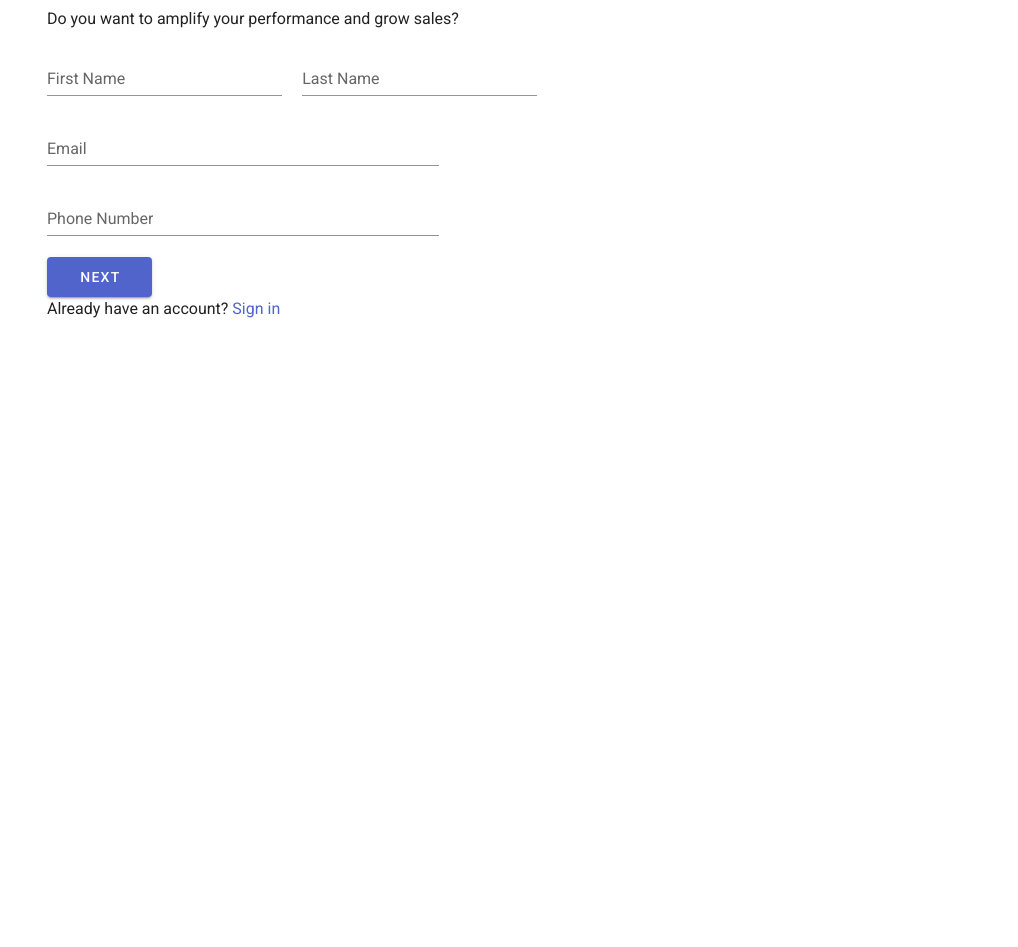
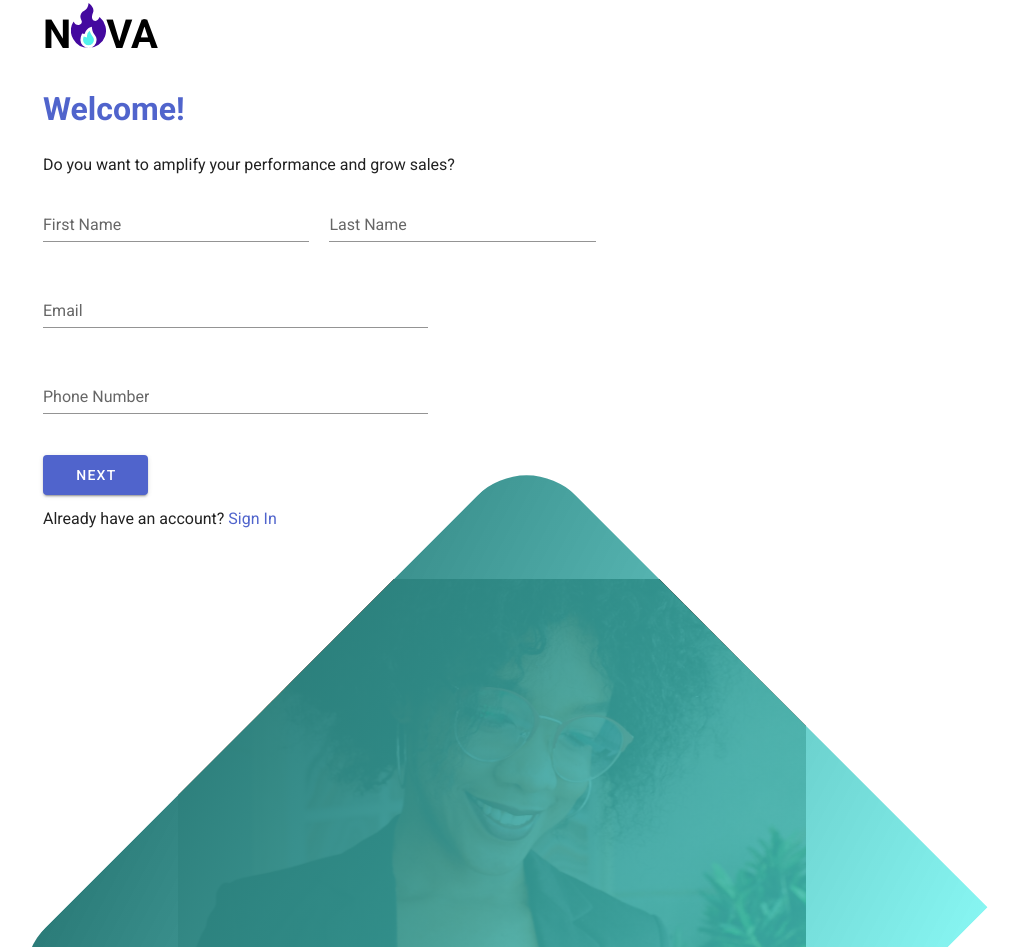
Before and after one commit to boniface193/kuuzza-web-app, a Vue app: page /signup in a window 1280 px wide. Shown: the part 45-992 px from the top of the page, without its empty margins (5-1023 px from the left). Before the commit the page ends 800 px from the top, so only its background shows below. Built offline with nearby package versions, Linux system fonts and the light colour scheme.

Commit message:
Added Signup page

```diff
--- a/src/App.vue
+++ b/src/App.vue
@@ -20,10 +20,7 @@ export default {
     margin: auto;
   }
   #app{
-    max-width: 1700px;
+    max-width: 1500px;
     margin: auto;
   }
-  .v-btn{
-
-  }
 </style>
--- a/src/router/index.js
+++ b/src/router/index.js
@@ -2,6 +2,7 @@ import Vue from "vue";
 import VueRouter from "vue-router";
 import Home from "../views/Home.vue";
 import Signup from "../views/onboarding/Signup.vue";
+import Signin from "../views/onboarding/Signin.vue";
 // import Onboarding from "./onboarding";
 // import Dashboard from "./dashboard";
 
@@ -17,6 +18,11 @@ const routes = [
     path: "/signup",
     name: "Signup",
     component: Signup
+  },
+  {
+    path: "/signin",
+    name: "Signin",
+    component: Signin
   }
 ];
 
--- a/src/views/onboarding/Signin.vue
+++ b/src/views/onboarding/Signin.vue
@@ -1,5 +1,7 @@
 <template>
-
+    <div>
+        Sign In
+    </div>
 </template>
 
 <script>
--- a/src/views/onboarding/Signup.vue
+++ b/src/views/onboarding/Signup.vue
@@ -1,81 +1,302 @@
 <template>
     <v-main>
-        <v-row>
-           <v-col cols="6" class="pt-7 pl-16 pr-7 pb-7">
+        <v-row class="onboarding-conatiner">
+           <v-col class="pl-7 pr-7 pt-15 pl-sm-15 pr-sm-0 pb-5 col-12 col-md-6">
 
-               <a>
-                   <v-img src="">
-                   </v-img>
-               </a>
+               <!-- app logo -->
+               <router-link to="/" class="d-flex dark--text app-logo">
+                   N<v-img src="@/assets/fire.svg"
+                   max-width="35"
+                   ></v-img>VA
+               </router-link>
 
-                <h2 >Welcome!</h2>
-                <p>Do you want to amplify your performance and grow sales?</p>
-               <v-form class="d-flex flex-wrap">
+                <h1 class="primary--text mt-5 mb-0"
+                 v-if="present_form == 'form1' || present_form == 'form2'">Welcome!</h1>
 
+                <h1 class="primary--text mt-5 mb-0"
+                 v-if="present_form == 'form3'">Create your password!</h1>
+
+                <p class="mt-5 mb-0"
+                 v-if="present_form == 'form1' || present_form == 'form2'">
+                    Do you want to amplify your performance and grow sales?
+                </p>
+
+
+                <!-- first form section-->
+                <v-form
+                class="d-flex flex-wrap"
+                ref="form1"
+                v-if="present_form == 'form1'"
+                >
+
+                    <!-- First Name -->
                     <v-text-field
-                    class="name-input mr-5"
-                    v-model="firstname"
-                    :rules="nameRules"
+                    class="name-input mr-5 mt-5"
+                    v-model="first_name"
+                    :rules="first_nameRules"
                     label="First Name"
-                    color="blue"
+                    color="primary"
                     required
                     ></v-text-field>
 
+                    <!-- Last Name -->
                     <v-text-field
-                    class="name-input mr-5"
-                    v-model="lasttname"
-                    :rules="nameRules"
+                    class="name-input mr-5 mt-5"
+                    v-model="last_name"
+                    :rules="last_nameRules"
+                    type="name"
                     label="Last Name"
-                    color="secondary"
+                    color="primary"
                     required
                     ></v-text-field>
 
+                    <!-- Email Adrress-->
                     <v-text-field
-                    class="onboarding-input mr-5"
+                    class="onboarding-input mr-5 mt-5"
                     v-model="email"
                     :rules="emailRules"
+                    type="email"
                     label="Email"
-                    color="secondary"
+                    color="primary"
                     required
                     ></v-text-field>
 
+                    <!-- Phone Number -->
                     <v-text-field
-                    class="onboarding-input mr-5"
-                    v-model="email"
-                    :rules="emailRules"
+                    class="onboarding-input mr-5 mt-5"
+                    v-model="phone_number"
+                    :rules="phoneRules"
                     label="Phone Number"
-                    color="secondary"
+                    color="primary"
                     type="tel"
                     required
                     ></v-text-field>
 
-                    <div class="pa-0">
-                        <v-btn class="primary px-8 py-5">Next</v-btn>
-                        <p>Already have an account? <a>Sign in</a></p>
+                    <!-- button container -->
+                    <div class="pa-0 mt-5" style="width:100%">
+                        <v-btn class="primary px-8 py-5 mb-3" @click="validate_form1">Next</v-btn>
+                        <p>
+                            Already have an account?
+                            <router-link to="/signin" style="text-decoration:none">Sign In</router-link>
+                        </p>
+                    </div>
+                </v-form>
+
+                <!-- second form section -->
+                <v-form
+                class="d-flex flex-wrap"
+                ref="form2"
+                v-if="present_form == 'form2'">
+
+                    <!-- company name -->
+                    <v-text-field
+                    class="onboarding-input mr-5 mt-5"
+                    v-model="company_name"
+                    :rules="company_nameRules"
+                    label="Company Name"
+                    color="primary"
+                    required
+                    ></v-text-field>
+
+                    <!-- button conatainer -->
+                    <div class="pa-0 mt-5" style="width:100%">
+                        <v-btn class="primary px-8 py-5 mb-3" @click="validate_form2">Next</v-btn>
+                    </div>
+                </v-form>
+
+                <!-- third form section -->
+                <v-form
+                class="d-flex flex-wrap"
+                ref="form3"
+                v-if="present_form == 'form3'">
+
+                    <!-- Create password -->
+                    <v-text-field
+                    class="onboarding-input mr-5 mt-5"
+                    v-model="create_password"
+                    :rules="create_passwordRules"
+                    label="Create Password"
+                    type="password"
+                    color="primary"
+                    required
+                    ></v-text-field>
+
+                    <!-- Confirm password-->
+                    <v-text-field
+                    class="onboarding-input mr-5 mt-5"
+                    v-model="confirm_password"
+                    :rules="[confirm_passwordRules, passwordConfirmationRule]"
+                    label="Confirm Password"
+                    type="password"
+                    color="primary"
+                    required
+                    ></v-text-field>
+
+                    <!-- button container -->
+                    <div class="pa-0 mt-5" style="width:100%">
+                        <v-btn class="primary px-8 py-5 mb-3" @click="validate_form3">Complete Sign Up</v-btn>
                     </div>
                 </v-form>
 
            </v-col>
-           <v-col cols="6">
-               <v-img src=""></v-img>
+
+            <!-- banner -->
+            <v-col cols="6 banner d-none d-md-block">
+                <v-img src="@/assets/Image2.svg" width="100%;" height="100%"></v-img>
+                <div class="mask d-flex align-center pl-10">
+                    <p
+                    v-if="present_form == 'form1' || present_form == 'form2'"
+                    class="white--text">
+                        Learn, Compete… Grow
+                    </p>
+
+                    <p
+                    v-if="present_form == 'form3'"
+                    class="white--text" style="width:62%">
+                        <span class="float-left" style="width:100%">Amplify Performance</span><br>
+                        <span class="float-right">Grow Sales</span>
+                    </p>
+                </div>
             </v-col>
+
         </v-row>
     </v-main>
 </template>
 
 <script>
 export default {
-    name: "Signup"
+    name: 'Signup',
+    data: () => ({
+        present_form: 'form1',
+        first_name: '',
+        last_name: '',
+        email: '',
+        phone_number: '',
+        company_name: '',
+        create_password: '',
+        confirm_password: '',
+        first_nameRules: [
+        v => !!v || 'First Name is required', // verifies first name satisfies the requirement
+        ],
+        last_nameRules: [ // verifies last name satisfies the requirement
+        v => !!v || 'last Name is required',
+        ],
+        emailRules: [ // verifies email address satisfies the requirement
+        v => !!v || 'E-mail is required',
+        v => /.+@.+\..+/.test(v) || 'E-mail must be valid',
+        ],
+        phoneRules: [ //verifies phone number satisfies the requirement
+        v => !!v || 'Phone Number is required',
+        ],
+        company_nameRules: [ //verifies comapany name satisfies the requirement
+        v => !!v || 'Company Name is required',
+        ],
+        create_passwordRules: [ //verifies password satisfies the requirement
+            v => !!v || 'Password is required',
+            v => /^(?=.*[a-z])(?=.*\d)[a-zA-Z\d\w\W]{8,30}$/.test(v) || 'Password must contain a minimum of 8 character and at least one number'
+        ],
+        confirm_passwordRules: [
+            v => !!v || 'Password is required',
+        ]
+    }),
+    computed: {
+        passwordConfirmationRule() { //checks if passwords match
+            return () => (this.create_password === this.confirm_password) || 'Password must match'
+        }
+    },
+    methods: {
+        validate_form1 () { //validates the first form
+            this.$refs.form1.validate()
+            if (this.$refs.form1.validate()) {
+                this.present_form = 'form2'
+            }
+        },
+        validate_form2 () { //validates the second form
+            this.$refs.form2.validate()
+            if (this.$refs.form2.validate()) {
+                this.present_form = 'form3'
+            }
+        },
+        validate_form3 () { //validates the third form
+            this.$refs.form3.validate()
+             if (this.$refs.form3.validate()) {
+               this.submit()
+            }
+        },
+        submit () { // submit form and create an account
+            this.$store.commit("onboarding/user_info", [
+                this.first_name,
+                this.last_name,
+                this.email,
+                this.phone_number,
+                this.company_name,
+                this.create_password
+            ]);
+            this.$store.dispatch('onboarding/create_account');
+        }
+    }
 }
 </script>
 
-<style lang="scss" scoped>
+<style lang="scss">
+    .onboarding-conatiner {
+        flex-wrap: nowrap;
+        overflow: hidden;
         .onboarding-input {
-        width: 70% !important;
+            width: 65% !important;
             flex: none !important;
         }
         .name-input {
-        width: 42% !important;
+            width: 45% !important;
             flex: none !important;
         }
+        .app-logo {
+            font-size: 40px;
+            font-weight: bold;
+            color: #000000;
+            align-items: baseline;
+            text-decoration: none;
+        }
+        .banner {
+            position: relative;
+            overflow: hidden;
+            border-top-left-radius: 70px !important;
+            border-bottom-left-radius: 70px !important;
+            transform: rotate(45deg);
+            //background-image: url('~@/assets/Image2.svg');
+            //background-size: cover;
+            margin-left: 14%;
+            height: 750px;
+            .v-image {
+                transform: rotate(-45deg);
+            }
+        }
+        .mask {
+            position: absolute;
+            top: 0;
+            right: 0;
+            bottom: 0;
+            left: 0;
+            width: 100%;
+            height: 100%;
+            overflow: hidden;
+            background-attachment: fixed;
+            background: transparent linear-gradient(253deg, #52F1ECB1 0%, #297976 100%);
+            p{
+                font-size: 35px;
+                transform: rotate(-45deg);
+                margin-top: 50%;
+            }
+        }
+    }
+    @media (max-width:550px) {
+        .onboarding-conatiner {
+            .onboarding-input {
+                width: 100% !important;
+            }
+            .name-input {
+                width: 100% !important;
+            }
+        }
+    }
 </style>
```
Also changed, not shown: src/components/onboarding/Input-field.vue (+15 -0 lines), src/store/modules/onboarding.js (+19 -3 lines), src/assets/Image2.svg (added), src/assets/fire.svg (added). Lines whose indentation alone changed are shown as unchanged.
